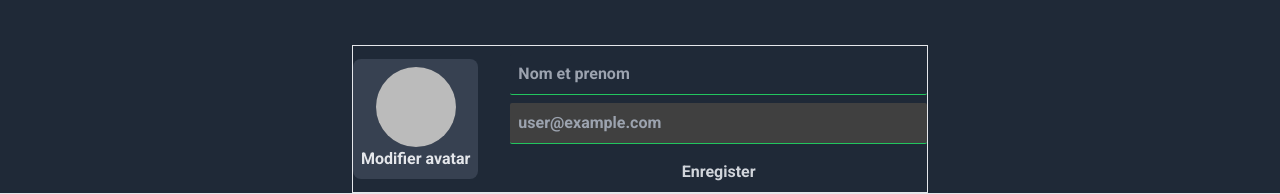
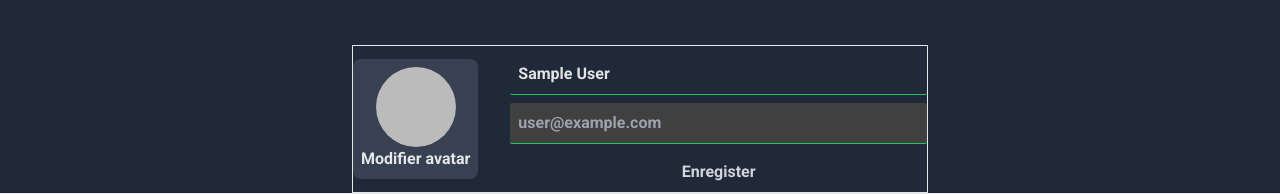
Before and after one commit to lapinRagnar/food-ordering-2, a Next.js app: page /profile in a window 1280 px wide. Shown: the part 160-354 px from the top of the page. Built offline with nearby package versions, Linux system fonts and the light colour scheme; no server answers; sample sign-in values are in the browser's storage.

Commit message:
autoremplir le nom de l'input avec le non de l'user dans la session de nextAuth

```diff
--- a/src/app/profile/page.jsx
+++ b/src/app/profile/page.jsx
@@ -3,13 +3,17 @@
 import { useSession } from "next-auth/react"
 import Image from "next/image"
 import { redirect } from "next/navigation"
+import { useState } from "react"
 
 const ProfilePage = () => {
+
 
   const session = useSession()
   console.log("la session dans profile", session)
 
   const {status} = session
+
+  const [userName, setUserName] = useState(session.data?.user?.name || '')
 
   if (status === 'loading') {
     return 'Chargement en cours...'
@@ -54,6 +58,8 @@ const ProfilePage = () => {
               type="text"
               placeholder="Nom et prenom"
               className=""
+              value={userName}
+              onChange={(e) => setUserName(e.target.value)}
             />
             <input type="email" value={session.data?.user?.email} disabled />
             <button className="m-0 p-0 h-10  whitespace-nowrap" type="submit">Enregister</button>
```
